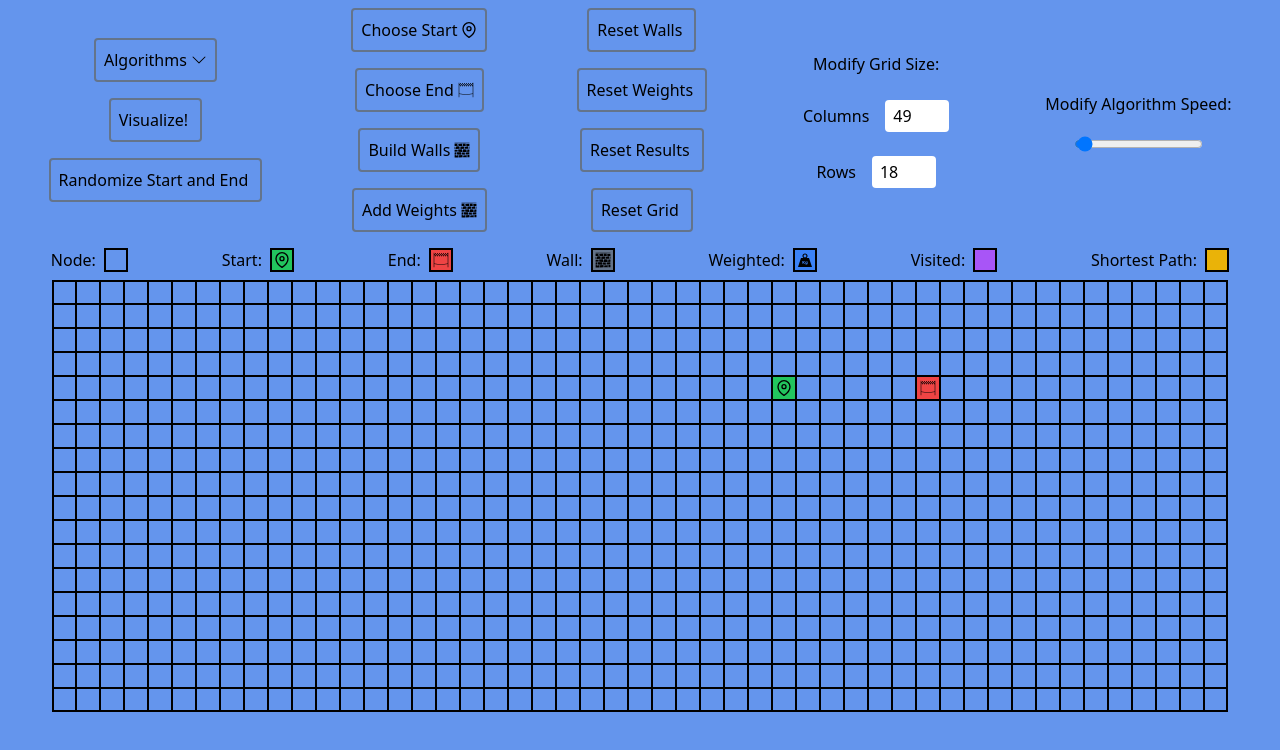
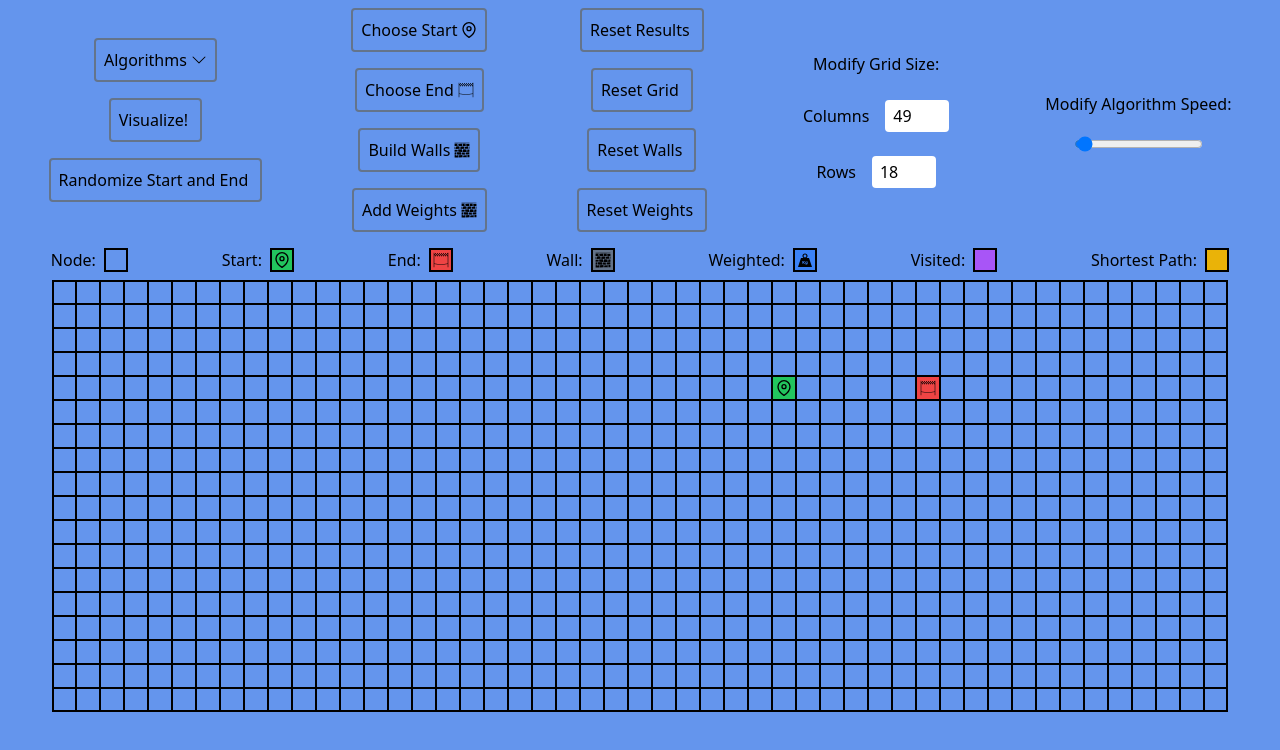
Before and after one commit to zaneaw/pathfinding-visualizer, a Next.js app: page / in a window 1280 px wide. Shown: the top 750 px of the page. Built offline with nearby package versions, Linux system fonts and the light colour scheme.

Commit message:
rearrange toolbar

```diff
--- a/components/Toolbar.tsx
+++ b/components/Toolbar.tsx
@@ -89,16 +89,6 @@ const Toolbar: React.FC<Props> = ({
 
             <ToolbarSection>
                 <ToolbarButton
-                    handleClick={() => resetGrid(3)}
-                    title={"Reset Walls"}
-                    isAlgoRunning={isAlgoRunning}
-                />
-                <ToolbarButton
-                    handleClick={() => resetGrid(4)}
-                    title={"Reset Weights"}
-                    isAlgoRunning={isAlgoRunning}
-                />
-                <ToolbarButton
                     handleClick={() => resetGrid(2)}
                     title={"Reset Results"}
                     isAlgoRunning={isAlgoRunning}
@@ -109,6 +99,16 @@ const Toolbar: React.FC<Props> = ({
                         resetGrid(3)
                     }}
                     title={"Reset Grid"}
+                    isAlgoRunning={isAlgoRunning}
+                />
+                <ToolbarButton
+                    handleClick={() => resetGrid(3)}
+                    title={"Reset Walls"}
+                    isAlgoRunning={isAlgoRunning}
+                />
+                <ToolbarButton
+                    handleClick={() => resetGrid(4)}
+                    title={"Reset Weights"}
                     isAlgoRunning={isAlgoRunning}
                 />
             </ToolbarSection>
```
